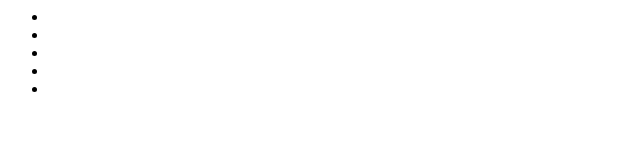
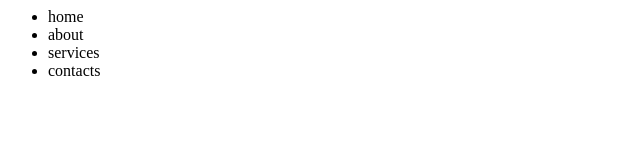
Before and after one commit to 1purelink/gitproject, a plain HTML site: page index.html in a window 1280 px wide. Shown: the whole page, without its empty margins (0-640 px from the left). Drawn offline with Linux system fonts and the light colour scheme.

Commit message:
index file modified

```diff
--- a/index.html
+++ b/index.html
@@ -2,11 +2,10 @@
 <body>
 	<div>
 		<ul>
-			<li></li>
-			<li></li>
-			<li></li>
-			<li></li>
-			<li></li>
+			<li>home</li>
+			<li>about</li>
+			<li>services</li>
+			<li>contacts</li>
 		</ul>
 	</div>
 </body>
```
